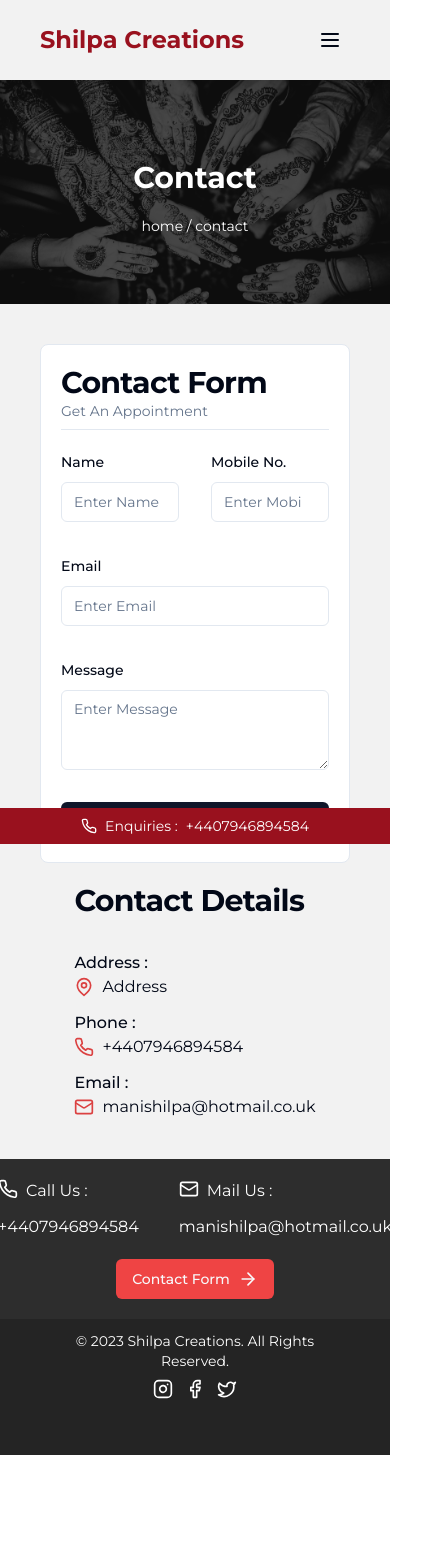
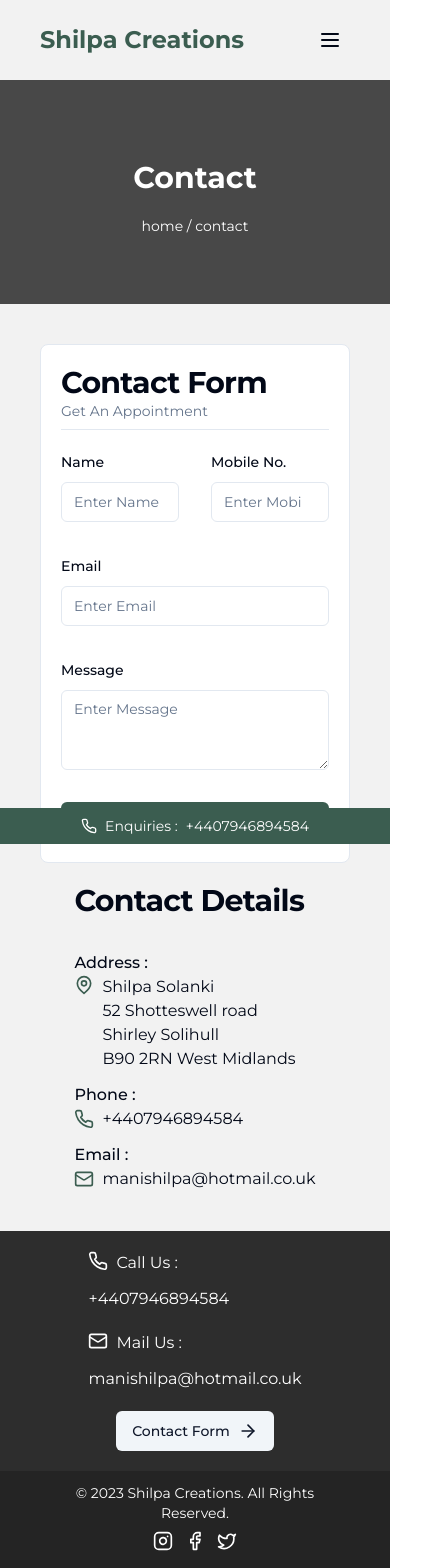
Before and after one commit to ShethSamarth/shilpa-creations, a Next.js app: page /contact in a window 390 px wide. Shown: the top 1568 px of the page, 432 px wide, since content can reach past the window. Before the commit the page ends 1455 px from the top, so only its background shows below. Built offline with nearby package versions, Linux system fonts and the light colour scheme.

Commit message:
theme changed

```diff
--- a/app/(site)/(routes)/(root)/components/caraousel.tsx
+++ b/app/(site)/(routes)/(root)/components/caraousel.tsx
@@ -17,7 +17,8 @@ const Caraousel = ({ sliders }: CaraouselProps) => {
       showStatus={false}
       showThumbs={false}
       interval={4000}
-      showArrows={true}
+      showArrows
+      emulateTouch
     >
       {sliders.map((slider) => (
         <Image
--- a/app/(site)/(routes)/(root)/components/service-areas.tsx
+++ b/app/(site)/(routes)/(root)/components/service-areas.tsx
@@ -1,4 +1,4 @@
-import { MapPin } from "lucide-react"
+import { MapPin, Navigation2 } from "lucide-react"
 
 import { Card, CardContent } from "@/components/ui/card"
 
@@ -20,7 +20,7 @@ const ServiceAreas = ({ about }: ServiceAreasProps) => {
         {about.serviceAreas.map((location, i) => (
           <Card key={i}>
             <CardContent className="flex flex-col justify-center items-center space-y-4">
-              <MapPin className="h-10 w-10 text-red-600 mt-8" />
+              <Navigation2 className="h-10 w-10 text-[#3b5d50] mt-8 rotate-45" />
               <p className="font-semibold">{location}</p>
             </CardContent>
           </Card>
--- a/app/(site)/(routes)/contact/components/form.tsx
+++ b/app/(site)/(routes)/contact/components/form.tsx
@@ -28,8 +28,6 @@ const formSchema = z.object({
 type FormValues = z.infer<typeof formSchema>
 
 const ContactForm = () => {
-  const [loading, setLoading] = useState(false)
-
   const form = useForm<FormValues>({
     resolver: zodResolver(formSchema),
     defaultValues: {
@@ -63,11 +61,7 @@ const ContactForm = () => {
                 <FormItem>
                   <FormLabel>Name</FormLabel>
                   <FormControl>
-                    <Input
-                      disabled={loading}
-                      placeholder="Enter Name"
-                      {...field}
-                    />
+                    <Input placeholder="Enter Name" {...field} />
                   </FormControl>
                   <FormMessage />
                 </FormItem>
@@ -81,7 +75,6 @@ const ContactForm = () => {
                   <FormLabel>Mobile No.</FormLabel>
                   <FormControl>
                     <Input
-                      disabled={loading}
                       placeholder="Enter Mobile No."
                       {...field}
                       type="number"
@@ -100,11 +93,7 @@ const ContactForm = () => {
                 <FormItem>
                   <FormLabel>Email</FormLabel>
                   <FormControl>
-                    <Input
-                      disabled={loading}
-                      placeholder="Enter Email"
-                      {...field}
-                    />
+                    <Input placeholder="Enter Email" {...field} />
                   </FormControl>
                   <FormMessage />
                 </FormItem>
@@ -119,18 +108,14 @@ const ContactForm = () => {
                 <FormItem>
                   <FormLabel>Message</FormLabel>
                   <FormControl>
-                    <Textarea
-                      disabled={loading}
-                      placeholder="Enter Message"
-                      {...field}
-                    />
+                    <Textarea placeholder="Enter Message" {...field} />
                   </FormControl>
                   <FormMessage />
                 </FormItem>
               )}
             />
           </div>
-          <Button disabled={loading} className="w-full" type="submit">
+          <Button className="w-full bg-[#3b5d50]" type="submit">
             Submit
           </Button>
         </form>
--- a/app/(site)/(routes)/contact/page.tsx
+++ b/app/(site)/(routes)/contact/page.tsx
@@ -16,12 +16,18 @@ const ContactPage = () => {
             Contact Details
           </h1>
           <h4 className="pt-3 font-medium">Address :</h4>
-          <p className="flex items-center">
-            <MapPin className="h-5 w-5 mr-2" color="#db4141" /> Address
+          <p className="flex">
+            <MapPin className="h-5 w-5 mr-2" color="#3b5d50" /> Shilpa Solanki
+            <br />
+            52 Shotteswell road
+            <br />
+            Shirley Solihull
+            <br />
+            B90 2RN West Midlands
           </p>
           <h4 className="pt-3 font-medium">Phone :</h4>
           <p className="flex items-center">
-            <Phone className="h-5 w-5 mr-2" color="#db4141" />{" "}
+            <Phone className="h-5 w-5 mr-2" color="#3b5d50" />{" "}
             <Link
               href="tel:+4407946894584"
               target="_blank"
@@ -32,7 +38,7 @@ const ContactPage = () => {
           </p>
           <h4 className="pt-3 font-medium">Email :</h4>
           <p className="flex items-center">
-            <Mail className="h-5 w-5 mr-2" color="#db4141" />{" "}
+            <Mail className="h-5 w-5 mr-2" color="#3b5d50" />{" "}
             <Link
               href="mailto:manishilpa@hotmail.co.uk"
               target="_blank"
--- a/app/(site)/(routes)/pricing/components/price-scroll.tsx
+++ b/app/(site)/(routes)/pricing/components/price-scroll.tsx
@@ -22,9 +22,7 @@ const PriceScroll = ({ list }: PriceScrollProps) => {
           </>
         ))}
         <Link href="/contact">
-          <Button className="w-full mt-3" variant="destructive">
-            Enquire Now
-          </Button>
+          <Button className="w-full">Enquire Now</Button>
         </Link>
       </div>
     </ScrollArea>
--- a/app/(site)/(routes)/services/page.tsx
+++ b/app/(site)/(routes)/services/page.tsx
@@ -17,31 +17,25 @@ const ServicesPage = async () => {
   return (
     <div className="bg-[#F2F2F2]">
       <Banner page="services" />
-      <section className="max-w-5xl mx-10 lg:mx-auto space-y-10 py-10">
-        {services.map((service, i) => (
+      <section className="max-w-5xl mx-10 lg:mx-auto py-10 grid grid-cols-1 md:grid-cols-2 gap-8">
+        {services.map((service) => (
           <Card key={service._id}>
-            <CardContent className="flex flex-col md:flex-row p-5 items-center">
-              <aside
-                className={cn(
-                  "order-2",
-                  i % 2 === 0 ? "md:order-1" : "md:order-2"
-                )}
-              >
-                <h1 className="text-xl font-semibold text-center md:text-left pt-5 md:pt-0">
-                  {service.title}
-                </h1>
-                <p className="text-sm py-5">{service.body}</p>
-              </aside>
+            <CardContent className="p-5">
               <Image
                 src={urlFor(service.mainImage).url()}
                 width={400}
                 height={400}
                 alt={service.mainImage.alt}
                 className={cn(
-                  "h-56 w-80 sm:h-60 sm:w-96 object-cover rounded-md order-1",
-                  i % 2 === 0 ? "md:order-2" : "md:order-1 md:mr-10"
+                  "h-56 w-80 sm:h-60 sm:w-96 object-cover rounded-md mx-auto"
                 )}
               />
+              <aside>
+                <h1 className="text-xl font-semibold text-center pt-5">
+                  {service.title}
+                </h1>
+                <p className="text-sm py-5">{service.body}</p>
+              </aside>
             </CardContent>
           </Card>
         ))}
--- a/app/globals.css
+++ b/app/globals.css
@@ -9,7 +9,7 @@ body,
 }
 
 .bg-img {
-  background-image: url("/banner.jpg");
+  /* background-image: url("/banner.jpg"); */
   background-position: center;
   background-attachment: fixed;
   background-size: cover;
--- a/app/layout.tsx
+++ b/app/layout.tsx
@@ -1,6 +1,7 @@
 import "./globals.css"
 import type { Metadata } from "next"
 import { Montserrat } from "next/font/google"
+import { cn } from "@/lib/utils"
 
 const font = Montserrat({ subsets: ["latin"] })
 
@@ -16,7 +17,9 @@ export default function RootLayout({
 }) {
   return (
     <html lang="en">
-      <body className={font.className}>{children}</body>
+      <body className={cn(font.className, "overflow-x-hidden")}>
+        {children}
+      </body>
     </html>
   )
 }
--- a/components/footer.tsx
+++ b/components/footer.tsx
@@ -14,7 +14,7 @@ const Footer = () => {
   return (
     <footer className="bg-[#2d2d2d] text-white">
       <div className="flex flex-col md:flex-row justify-between items-center">
-        <div className="flex p-5">
+        <div className="flex flex-col sm:flex-row p-5">
           <div className="mx-5 space-y-2">
             <p className="flex mb-3">
               <Phone className="h-5 w-5 mr-2" /> Call Us :{" "}
@@ -27,7 +27,7 @@ const Footer = () => {
               +4407946894584
             </Link>
           </div>
-          <div className="mx-5">
+          <div className="mx-5 mt-5 sm:mt-0">
             <p className="flex mb-3">
               <Mail className="h-5 w-5 mr-2" /> Mail Us :{" "}
             </p>
@@ -41,7 +41,7 @@ const Footer = () => {
           </div>
         </div>
         <Link href="/contact" className="mx-10 mb-5 md:mb-0">
-          <Button variant="destructive">
+          <Button variant="secondary">
             Contact Form <ArrowRight className="h-5 w-5 ml-2" />
           </Button>
         </Link>
--- a/components/marquee.tsx
+++ b/components/marquee.tsx
@@ -3,7 +3,7 @@ import Link from "next/link"
 
 const Marquee = () => {
   return (
-    <div className="bg-[#99111E] text-white flex p-2 text-sm items-center justify-center md:absolute w-full md:top-0 md:bottom-auto bottom-0 top-auto fixed space-x-2 z-10">
+    <div className="bg-[#3b5d50] text-white flex py-2 text-sm items-center justify-center md:absolute w-screen md:top-0 md:bottom-auto bottom-0 top-auto fixed space-x-2 z-10">
       <Phone className="h-4 w-4 mr-2" />
       Enquiries :
       <Link
--- a/components/navbar.tsx
+++ b/components/navbar.tsx
@@ -33,7 +33,7 @@ const Navbar = () => {
   const pathname = usePathname()
   return (
     <header className="bg-[#f2f2f2] px-10 pt-5 md:pt-14 pb-5 flex justify-between items-center ">
-      <Link href="/" className="font-bold text-2xl text-[#99111e]">
+      <Link href="/" className="font-bold text-2xl text-[#3b5d50]">
         Shilpa Creations
       </Link>
       <nav className="hidden md:flex space-x-8">
@@ -42,7 +42,7 @@ const Navbar = () => {
             href={route.href}
             key={route.label}
             className={cn(
-              "hover:text-[#99111E] hover:scale-110 transition ease-in-out",
+              "hover:text-[#3b5d50] hover:scale-110 transition ease-in-out",
               pathname === route.href
                 ? "text-black font-semibold"
                 : "text-[#696969]"
```
